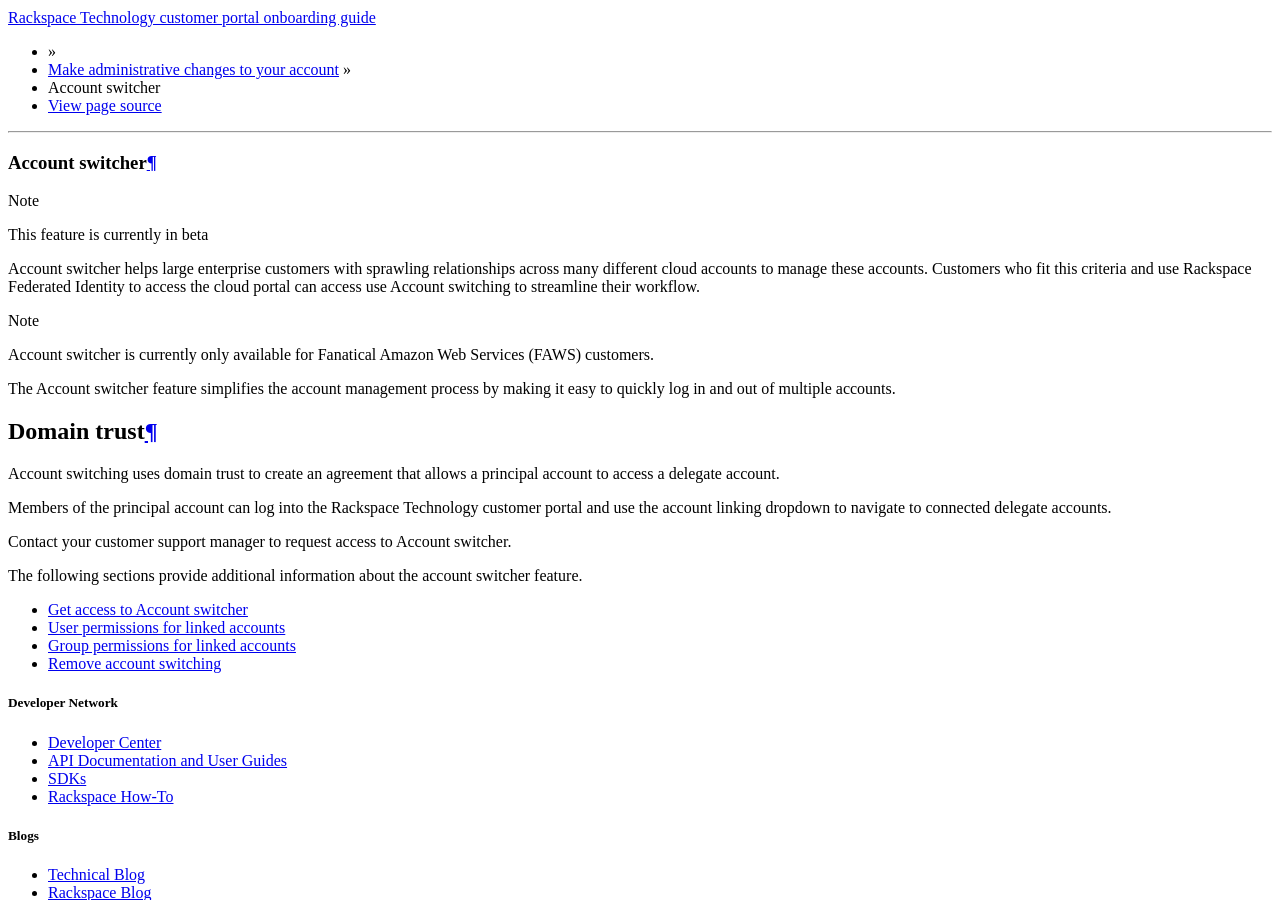
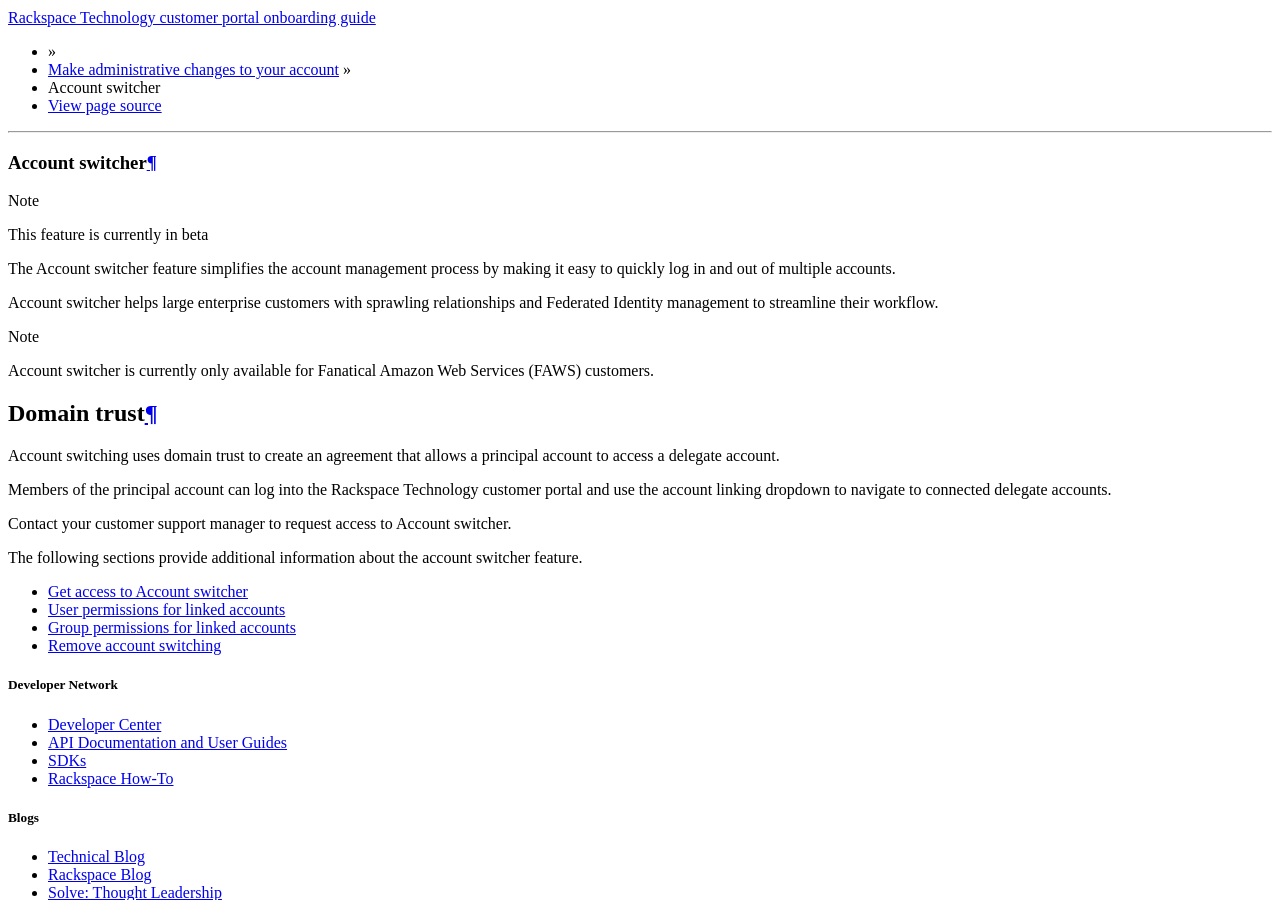
Before and after one commit to rackerlabs/docs-portal-onboarding-guide, a Sphinx documentation site: the page built from docs/administrative/acct_switcher.rst, in a window 1280 px wide and 900 px high, scrolled down 1651 px. Built offline with Sphinx 7.4.7 and the Read the Docs theme 2.0.0, drawn with Linux system fonts in a browser that asks for light colours.

Commit message:
fix links

```diff
--- a/docs/administrative/access_permissions.rst
+++ b/docs/administrative/access_permissions.rst
@@ -25,7 +25,7 @@
    navigate to linked accounts.
 
 #. Select a trusting account and
-   follow the steps to :ref`user settings`.
+   follow the steps to :ref`user_settings`.
 
 .. image:: /_static/img/acct_groups.png
     :alt: **account switcher**
--- a/docs/administrative/access_permissions_users.rst
+++ b/docs/administrative/access_permissions_users.rst
@@ -27,7 +27,7 @@
 Manage users
 ~~~~~~~~~~~~~~
 
-Selecting a user displays standard information outlined in the :ref`_user settings` section
+Selecting a user displays standard information outlined in the :ref`user settings` section
 as well as options specific to the account switcher feature.
 
 - Dropdown menu to switch between linked accounts.
--- a/docs/administrative/acct_switcher.rst
+++ b/docs/administrative/acct_switcher.rst
@@ -8,23 +8,22 @@
 
    This feature is currently in beta
 
+The Account switcher feature simplifies the account management
+process by making it easy to quickly
+log in and out of multiple accounts.
+
 Account switcher helps large
 enterprise customers with sprawling
-relationships across many different cloud accounts to manage these accounts.
-Customers who fit this criteria and use
-Rackspace Federated Identity to access the cloud portal can access use Account switching
-to streamline their workflow.
+relationships and Federated Identity management to streamline their workflow.
 
 .. note::
 
    Account switcher is currently only available for Fanatical Amazon Web Services (FAWS) customers.
 
-The Account switcher feature simplifies the account management
-process by making it easy to quickly
-log in and out of multiple accounts.
+
 
 Domain trust
--------------
+~~~~~~~~~~~~~~~
 Account switching uses domain trust to create an agreement that allows a principal
 account to access a delegate account.
 
```
